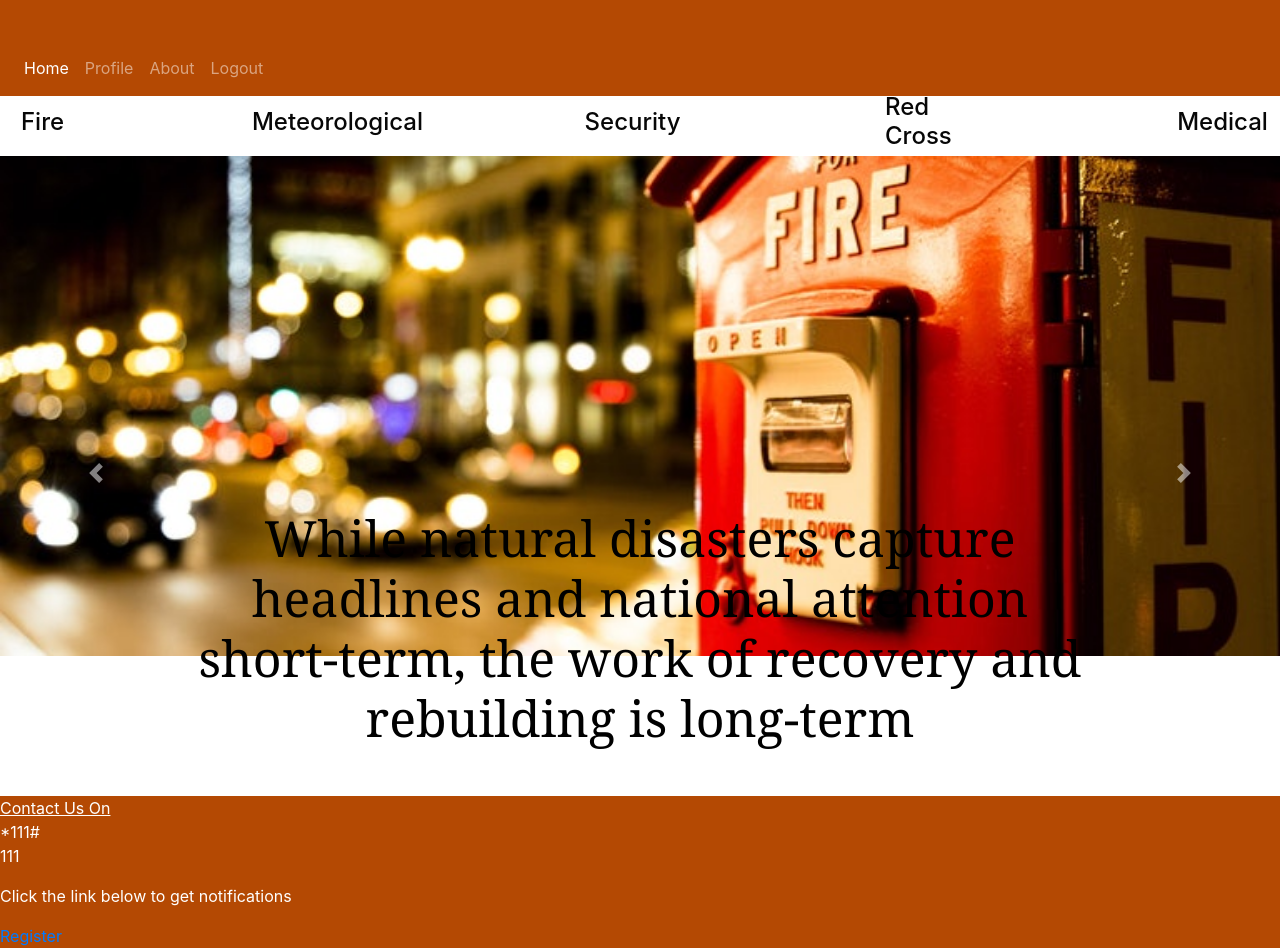
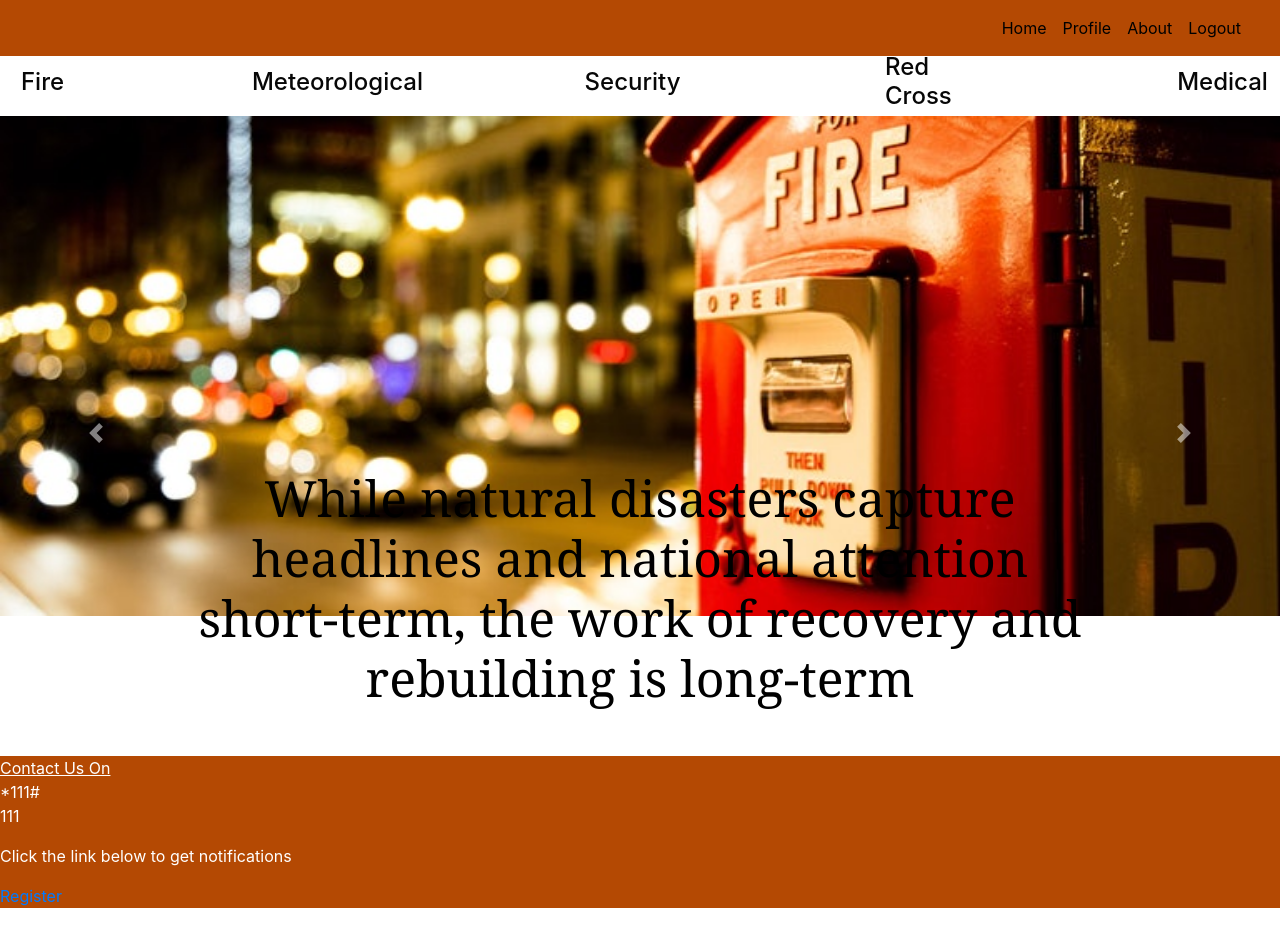
Before and after one commit to athellen/rescued, a React (Create React App) app: page / in a window 1280 px wide. After the commit the page ends 908 px from the top, so only its background shows below. Built offline with nearby package versions, Linux system fonts and the light colour scheme.

Commit message:
edit packagejson for heroku

```diff
--- a/package.json
+++ b/package.json
@@ -24,6 +24,7 @@
   "scripts": {
     "start": "react-scripts start & node server/index.js",
     "build": "node server/index.js & react-scripts build ",
+    "heroku-postbuild": "node server/index.js & react-scripts build ",
     "test": "react-scripts test",
     "eject": "react-scripts eject"
   },
--- a/src/client/App.js
+++ b/src/client/App.js
@@ -1,6 +1,5 @@
 import React from 'react';
 import "./app.css";
-import Navbar from "./components/Navbar/Navbar";
 import DisplayCards from "./components/DisplayCards";
 import Footer from "./components/Footer";
 import CarouselPage from "./components/All";
@@ -10,13 +9,11 @@ const App = props => {
   return (
     <div className="home">
 
-      <Navbar />
-
       <DisplayCards />
       <div className="homeCarousel">
       <CarouselPage items />
       </div>
-      <Footer />
+      {/* <Footer /> */}
     </div>
   );
 };
--- a/src/client/app.css
+++ b/src/client/app.css
@@ -93,6 +93,10 @@ w-30 .bg-dark {
   font-size: 50px;
   font-family: Georgia, "Times New Roman", Times, serif !important;
 }
+.nav-link{
+  color: black !important;
+  ;
+}
 @media only screen and (max-width: 768px) {
   .loginCard {
     max-width: 100% !important;
--- a/src/client/components/Navbar/Navbar.js
+++ b/src/client/components/Navbar/Navbar.js
@@ -5,7 +5,7 @@ import { withRouter } from "react-router-dom";
 function Navbar(props) {
   return (
     <nav className="navbar navbar-expand-md navbar-dark bg-dark">
-      <div className="">
+      <div className="container-fluid">
         <a className="navbar-brand">
           <img src="#" alt="" />
         </a>
--- a/src/client/components/department/Fire.jsx
+++ b/src/client/components/department/Fire.jsx
@@ -8,8 +8,8 @@ class Department extends Component {
       <div
         className="department-container"
         style={{
-          background: `url(${fire})`,
-          backgroundSize: "cover",
+          background: "url(https://i1.wp.com/fire-extinguisher-servicing.com/wp-content/uploads/2019/12/Fire3-1.jpg?fit=1200%2C751&ssl=1)",
+          height: "78vh",
           color: "white"
         }}
       >
--- a/src/client/components/department/Medicine.jsx
+++ b/src/client/components/department/Medicine.jsx
@@ -10,6 +10,7 @@ class Department extends Component {
         style={{
           background: `url(${med})`,
           backgroundSize: "cover",
+          height: "78vh",
           color: "black"
         }}
       >
--- a/src/client/components/department/Redcross.jsx
+++ b/src/client/components/department/Redcross.jsx
@@ -8,7 +8,7 @@ class Department extends Component {
       <div
         className="department-container"
         style={{
-          background: `url(${red})`,
+          backgroundImage: "url(https://lh3.googleusercontent.com/4__lruxHoVYjOXuTYmdFOQg_EQfmg_RcW9suy1cbgBfalTZ1nnqwJ_GdFjUMHn9griI)",
           backgroundSize: "cover",
           color: "black"
         }}
--- a/src/index.js
+++ b/src/index.js
@@ -10,9 +10,12 @@ import Security from "./client/components/department/Security";
 import Medical from "./client/components/department/Medicine";
 import RedCross from "./client/components/department/Redcross";
 import About from "./client/components/About";
+import Navbar from "./client/components/Navbar/Navbar";//#b44903
+import Footer from './client/components/Footer';
 
 ReactDOM.render(
   <BrowserRouter>
+  <Navbar/>
     <Switch>
       <Route path="/" component={App} exact />
       <Route path="/login" component={Login} />
@@ -24,6 +27,7 @@ ReactDOM.render(
       <Route path="/About" component={About} />
       <Route path="/registration" component={Registration} />
     </Switch>
+    <Footer/>
   </BrowserRouter>,
 
   document.getElementById("root")
```
